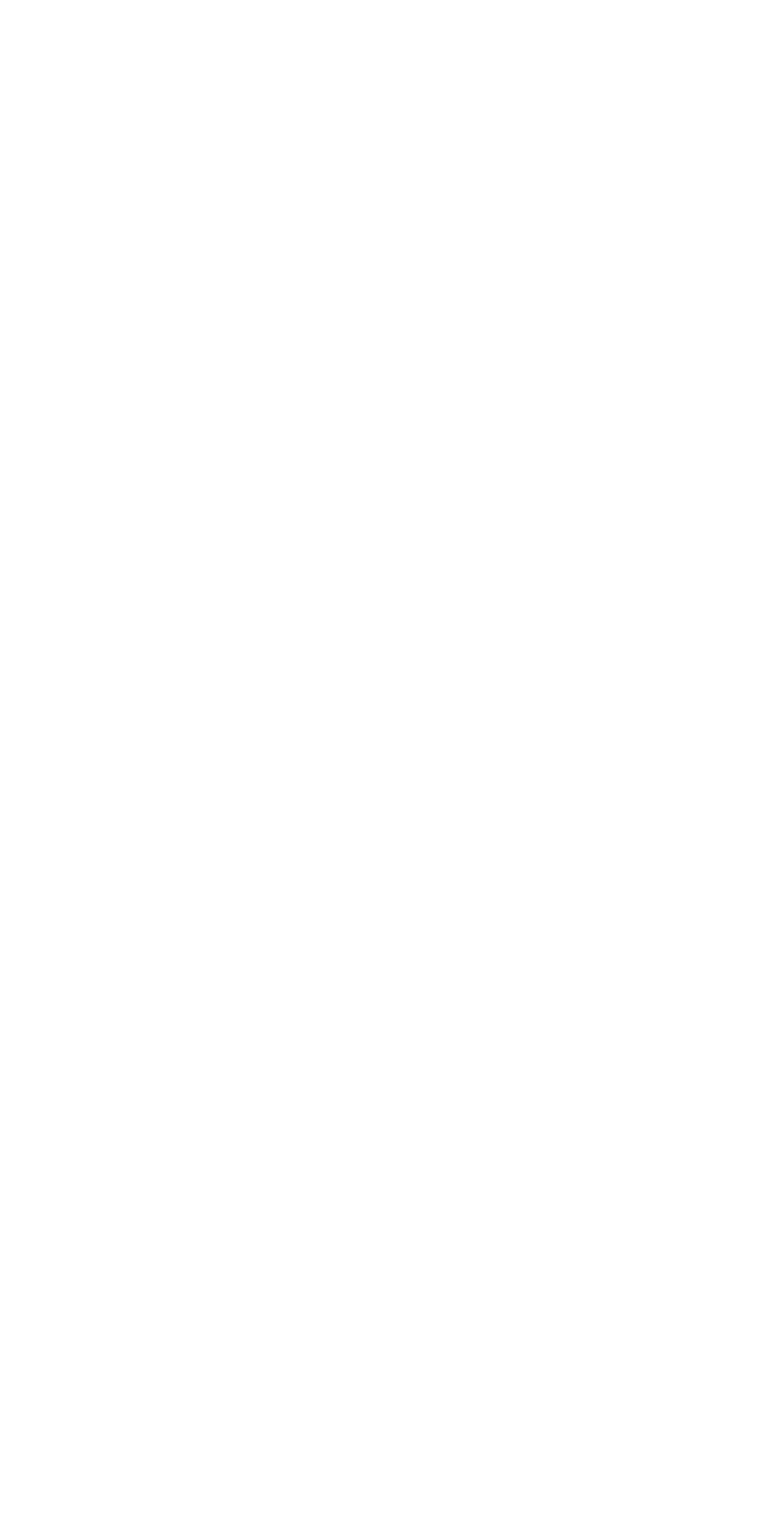
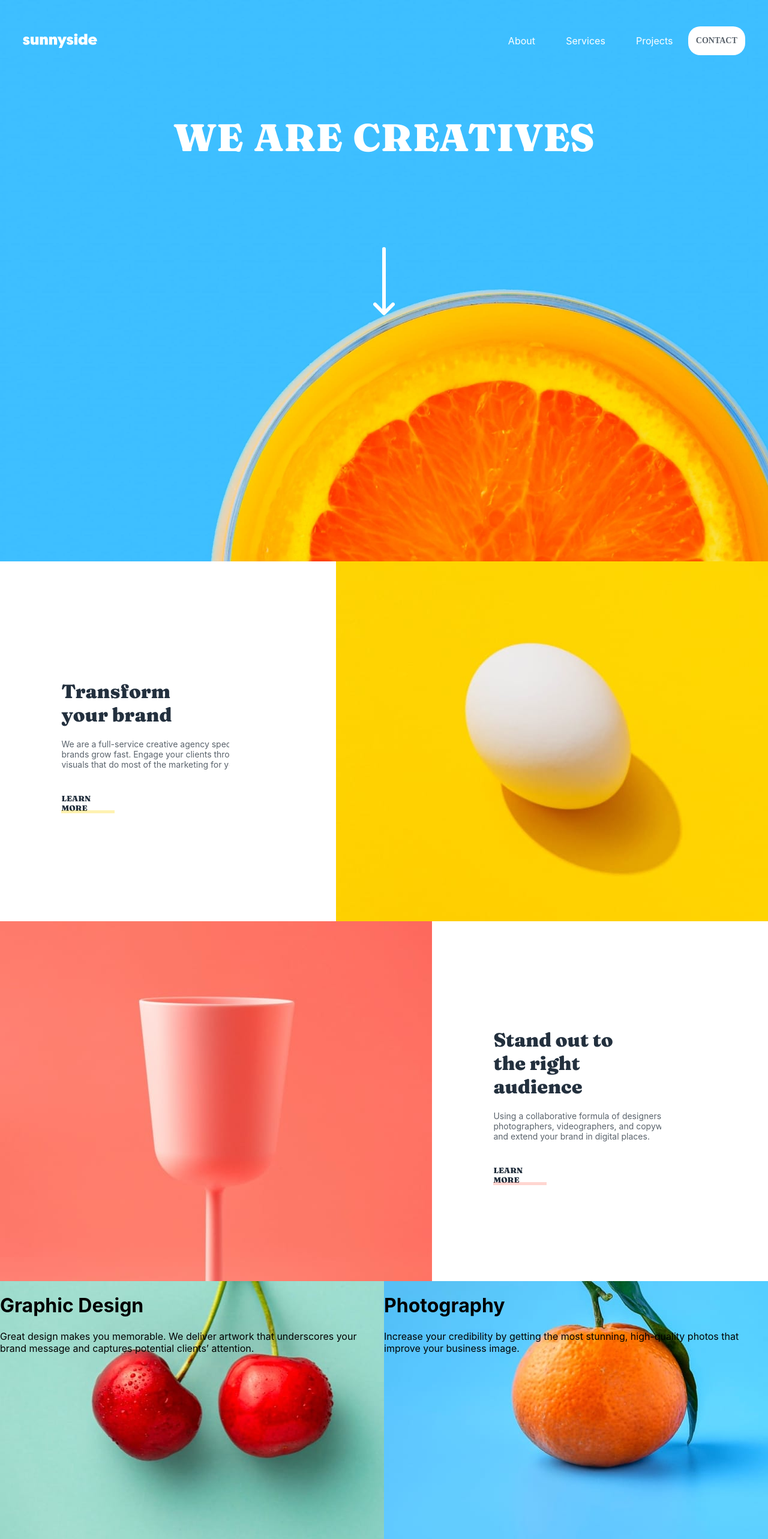
Before and after one commit to nooruddin-rahmani/sunny-side, a React (Create React App) app: page / in a window 1280 px wide. Shown: the top 2566 px of the page at 60% size. Before the commit the page ends 800 px from the top, so only its background shows below. Built offline with nearby package versions, Linux system fonts and the light colour scheme.

Commit message:
created header main page sections

```diff
--- a/public/index.html
+++ b/public/index.html
@@ -8,6 +8,12 @@
     <meta
       name="description"
       content="Web site created using create-react-app"
+    />
+    <link rel="preconnect" href="https://fonts.googleapis.com" />
+    <link rel="preconnect" href="https://fonts.gstatic.com" crossorigin />
+    <link
+      href="https://fonts.googleapis.com/css2?family=Barlow:wght@600&family=Fraunces:wght@900&display=swap"
+      rel="stylesheet"
     />
     <link rel="apple-touch-icon" href="%PUBLIC_URL%/logo192.png" />
     <!--
--- a/src/App.js
+++ b/src/App.js
@@ -1,9 +1,25 @@
+import styled from "styled-components";
+import Header from "./components/Header";
+import Main from "./components/Main";
+import SectionTwo from "./components/SectionTwo";
+import SectionThree from "./components/SectionThree";
+import SectionFour from "./components/SectionFour";
 function App() {
   return (
-    <div className="App">
-      <header className="App-header"></header>
+    <div>
+      <LandingComponent>
+        <Header />
+        <Main />
+      </LandingComponent>
+      <SectionTwo />
+      <SectionThree />
+      <SectionFour />
     </div>
   );
 }
 
 export default App;
+const LandingComponent = styled.div`
+  background: url("./images/desktop/image-header.jpg");
+  background-size: cover;
+`;
--- a/src/components/Header.js
+++ b/src/components/Header.js
@@ -1,7 +1,52 @@
 import React from "react";
 import styled from "styled-components";
+
 function Header() {
-  return <div></div>;
+  return (
+    <SunnyHeader>
+      <nav>
+        <img src="./images/logo.svg" alt="logo" />
+        <ul>
+          <li>About</li>
+          <li>Services</li>
+          <li>Projects</li>
+          <li>CONTACT</li>
+        </ul>
+      </nav>
+    </SunnyHeader>
+  );
 }
 
 export default Header;
+const SunnyHeader = styled.header`
+  background: transparent;
+  nav {
+    display: flex;
+    flex-direction: row;
+    justify-content: space-between;
+    ul {
+      display: flex;
+      flex-direction: row;
+      justify-content: center;
+      align-items: center;
+      margin-right: 3vw;
+      li {
+        color: hsl(0, 0%, 100%);
+        list-style-type: none;
+        padding: 0vh 2vw;
+      }
+      li:nth-child(4) {
+        color: hsl(213, 9%, 39%);
+        font-family: serif;
+        font-size: 14px;
+        background: hsl(0, 0%, 100%);
+        border-radius: 20px;
+        padding: 2vh 1vw;
+        font-weight: bold;
+      }
+    }
+    img {
+      margin: 7vh 3vw;
+    }
+  }
+`;
--- /dev/null
+++ b/src/components/Main.js
@@ -0,0 +1,30 @@
+import React from "react";
+import styled from "styled-components";
+function Main() {
+  return (
+    <MainSection>
+      <h1>WE ARE CREATIVES</h1>
+      <img src="./images/icon-arrow-down.svg" alt="" />
+    </MainSection>
+  );
+}
+
+export default Main;
+const MainSection = styled.div`
+  display: flex;
+  justify-content: center;
+  align-items: center;
+  height: 100vh;
+  flex-direction: column;
+  h1 {
+    font-weight: 900;
+    font-size: 8vh;
+    color: hsl(0, 0%, 100%);
+    font-family: "Fraunces", serif;
+    word-spacing: 5px;
+    margin-bottom: 18vh;
+  }
+  img {
+    margin-bottom: 50vh;
+  }
+`;
--- /dev/null
+++ b/src/components/SectionFour.js
@@ -0,0 +1,37 @@
+import React from "react";
+import styled from "styled-components";
+function SectionFour() {
+  return (
+    <Container>
+      <SectionRight>
+        <h1>Graphic Design</h1>
+        <p>
+          Great design makes you memorable. We deliver artwork that underscores
+          your brand message and captures potential clients’ attention.
+        </p>
+      </SectionRight>
+      <SectoinLeft>
+        <h1>Photography</h1>
+        <p>
+          Increase your credibility by getting the most stunning, high-quality
+          photos that improve your business image.
+        </p>
+      </SectoinLeft>
+    </Container>
+  );
+}
+
+export default SectionFour;
+const Container = styled.div`
+  display: flex;
+  flex-direction: row;
+`;
+const SectionRight = styled.div`
+  background: url("./images/desktop/image-graphic-design.jpg");
+  width: 50%;
+`;
+const SectoinLeft = styled.div`
+  background: url("./images/desktop/image-photography.jpg");
+  width: 50%;
+  height: 600px;
+`;
--- /dev/null
+++ b/src/components/SectionThree.js
@@ -0,0 +1,70 @@
+import React from "react";
+import styled from "styled-components";
+function SectionThree() {
+  return (
+    <Container>
+      <div>
+        <div className="section">
+          <h1>Stand out to the right audience</h1>
+          <p>
+            Using a collaborative formula of designers, researchers,
+            photographers, videographers, and copywriters, we’ll build and
+            extend your brand in digital places.
+          </p>
+          <span>LEARN MORE</span>
+        </div>
+      </div>
+      <img src="./images/desktop/image-stand-out.jpg" alt="" />
+    </Container>
+  );
+}
+
+export default SectionThree;
+const Container = styled.div`
+  display: flex;
+  flex-direction: row-reverse;
+  justify-content: center;
+  align-items: center;
+  div {
+    width: 50%;
+    height: 600px;
+    overflow-x: hidden;
+  }
+  .section {
+    display: flex;
+    flex-direction: column;
+    justify-content: center;
+    margin: 0vh 8vw;
+    color: hsl(212, 27%, 19%);
+    h1 {
+      font-family: "Fraunces", serif;
+      width: 20vw;
+      font-weight: 700;
+    }
+    p {
+      color: hsl(213, 9%, 39%);
+      font-size: 14px;
+      width: 400px;
+      margin-top: 0;
+      margin-bottom: 5vh;
+    }
+    span {
+      font-weight: bold;
+      font-family: "Fraunces", serif;
+      font-size: 13px;
+      width: 6.9vw;
+      position: relative;
+      cursor: pointer;
+    }
+    span::after {
+      content: "";
+      width: 100%;
+      height: 5px;
+      background: hsl(7, 99%, 70%);
+      display: flex;
+      position: relative;
+      top: -0.5vh;
+      opacity: 0.3;
+    }
+  }
+`;
--- /dev/null
+++ b/src/components/SectionTwo.js
@@ -0,0 +1,70 @@
+import React from "react";
+import styled from "styled-components";
+function SectionTwo() {
+  return (
+    <Container>
+      <div>
+        <div className="section">
+          <h1>Transform your brand</h1>
+          <p>
+            We are a full-service creative agency specializing in helping brands
+            grow fast. Engage your clients through compelling visuals that do
+            most of the marketing for you.
+          </p>
+          <span>LEARN MORE</span>
+        </div>
+      </div>
+      <img src="./images/desktop/image-transform.jpg" alt="" />
+    </Container>
+  );
+}
+
+export default SectionTwo;
+const Container = styled.div`
+  display: flex;
+  flex-direction: row;
+  justify-content: center;
+  align-items: center;
+  div {
+    width: 50%;
+    height: 600px;
+    overflow-x: hidden;
+  }
+  .section {
+    display: flex;
+    flex-direction: column;
+    justify-content: center;
+    margin: 0vh 8vw;
+    color: hsl(212, 27%, 19%);
+    h1 {
+      font-family: "Fraunces", serif;
+      width: 20vw;
+      font-weight: 700;
+    }
+    p {
+      color: hsl(213, 9%, 39%);
+      font-size: 14px;
+      width: 400px;
+      margin-top: 0;
+      margin-bottom: 5vh;
+    }
+    span {
+      font-weight: bold;
+      font-family: "Fraunces", serif;
+      font-size: 13px;
+      width: 6.9vw;
+      position: relative;
+      cursor: pointer;
+    }
+    span::after {
+      content: "";
+      width: 100%;
+      height: 5px;
+      background: hsl(51, 100%, 49%);
+      display: flex;
+      position: relative;
+      top: -0.5vh;
+      opacity: 0.3;
+    }
+  }
+`;
```
